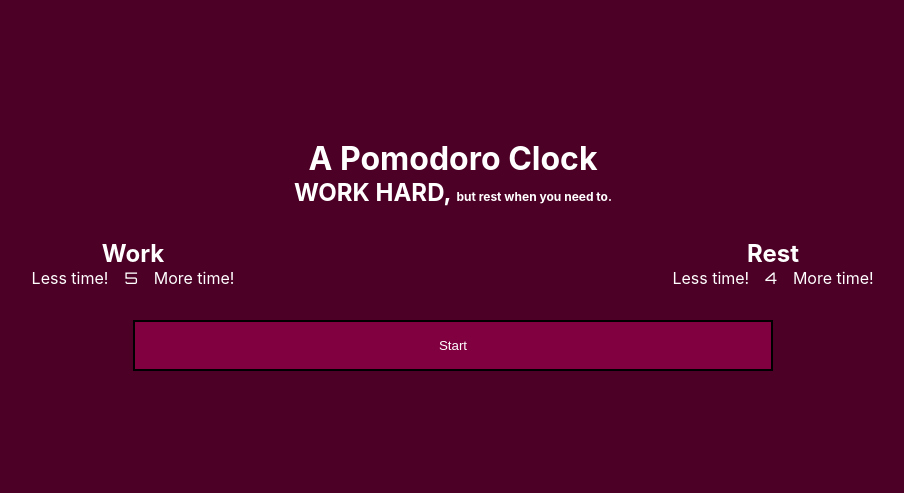
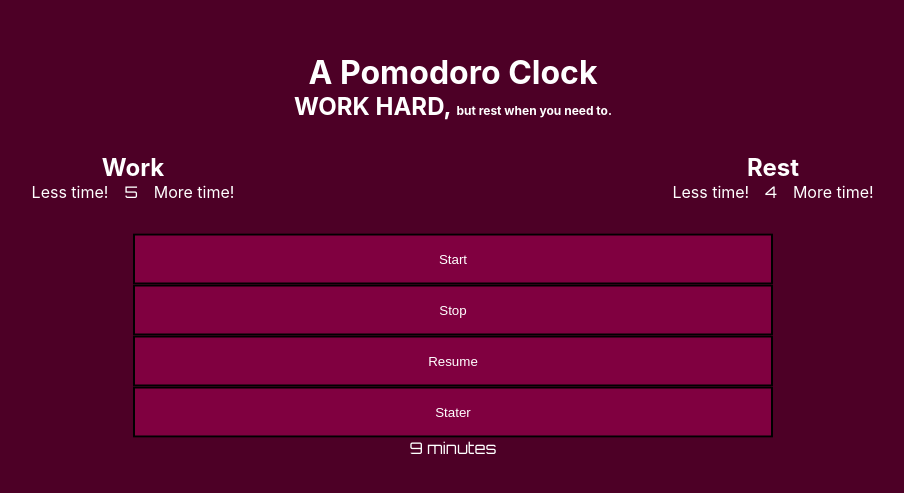
Before and after one commit to anthonyshew/pomodoro-clock, a React (Create React App) app: page / in a window 1280 px wide. Shown: the part 145-638 px from the top of the page, without its empty margins (187-1091 px from the left). Built offline with nearby package versions, Linux system fonts and the light colour scheme.

Commit message:
Working clock with start, stop, resume

```diff
--- a/src/components/Timer.js
+++ b/src/components/Timer.js
@@ -6,31 +6,69 @@ class Timer extends Component {
 
     constructor(props) {
         super(props);
+        this.state = {
+            formattedTime: (this.props.work + this.props.rest) + " minutes",
+            time: (this.props.work + this.props.rest) * 60,
+            clock: (duration) => {
+                if(this.state.isCounting === true) {
+                    let timer = this.state.time, minutes, seconds;
+                    minutes = parseInt(timer / 60, 10)
+                    seconds = parseInt(timer % 60, 10);
+
+                    minutes = minutes < 10 ? minutes : minutes;
+                    seconds = seconds < 10 ? "0" + seconds : seconds;
+
+                    this.setState({
+                        time: this.state.time - 1,
+                    })
+
+                    document.querySelector("#display").innerHTML = minutes + ":" + seconds;
+
+                    if (--timer < 0) {
+                        timer = duration;
+                    }
+                }
+            },
+            isCounting: false,
+        }
         this.startTimer = this.startTimer.bind(this);
+        this.resumeTimer = this.resumeTimer.bind(this);
+        this.stopTimer = this.stopTimer.bind(this);
+        this.stater = this.stater.bind(this);
     }
 
-    startTimer(duration) {
-        let timer = (this.props.work + this.props.rest) * 60, minutes, seconds;
-        setInterval(function () {
-            minutes = parseInt(timer / 60, 10)
-            seconds = parseInt(timer % 60, 10);
+    startTimer() {
+        this.setState({
+            isCounting: true,
+        });
+       setInterval(this.state.clock, 1000)
+    }
 
-            minutes = minutes < 10 ? "0" + minutes : minutes;
-            seconds = seconds < 10 ? "0" + seconds : seconds;
+    resumeTimer() {
+        this.setState({
+            isCounting: true,
+        })
+    }
 
-            document.querySelector("#display").innerHTML = minutes + ":" + seconds;
+    stopTimer() {
+        clearInterval(this.state.clock);
+        this.setState({
+            isCounting: false
+        })
+    }
 
-            if (--timer < 0) {
-                timer = duration;
-            }
-        }, 1000);
+    stater() {
+        console.log(this.state);
     }
 
   render() {
     return(
         <div className="timer">
             <button className="start-clock" onClick={this.startTimer}>Start</button>
-            <div id="display"></div>
+            <button className="start-clock" onClick={this.stopTimer}>Stop</button>
+            <button className="start-clock" onClick={this.resumeTimer}>Resume</button>
+            <button className="start-clock" onClick={this.stater}>Stater</button>
+            <div id="display">{this.state.formattedTime}</div>
         </div>
     )
   }
```
